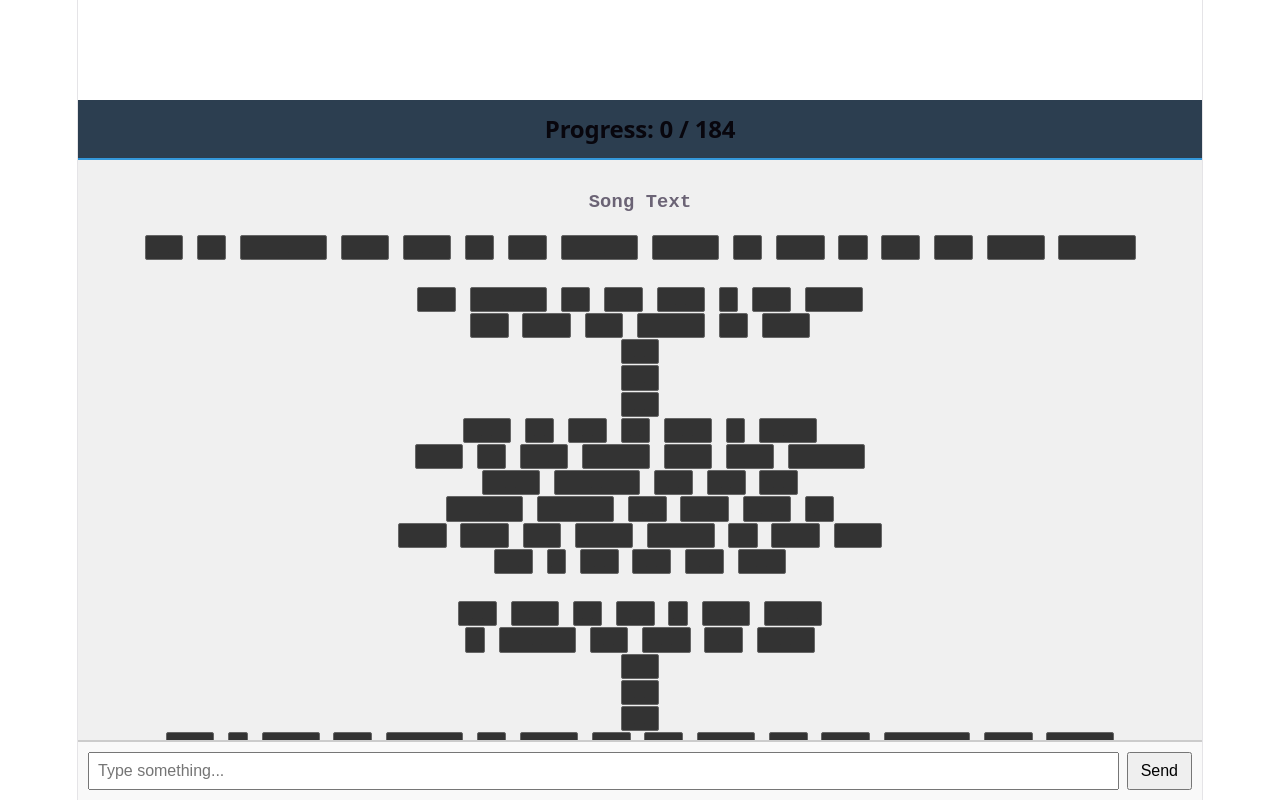
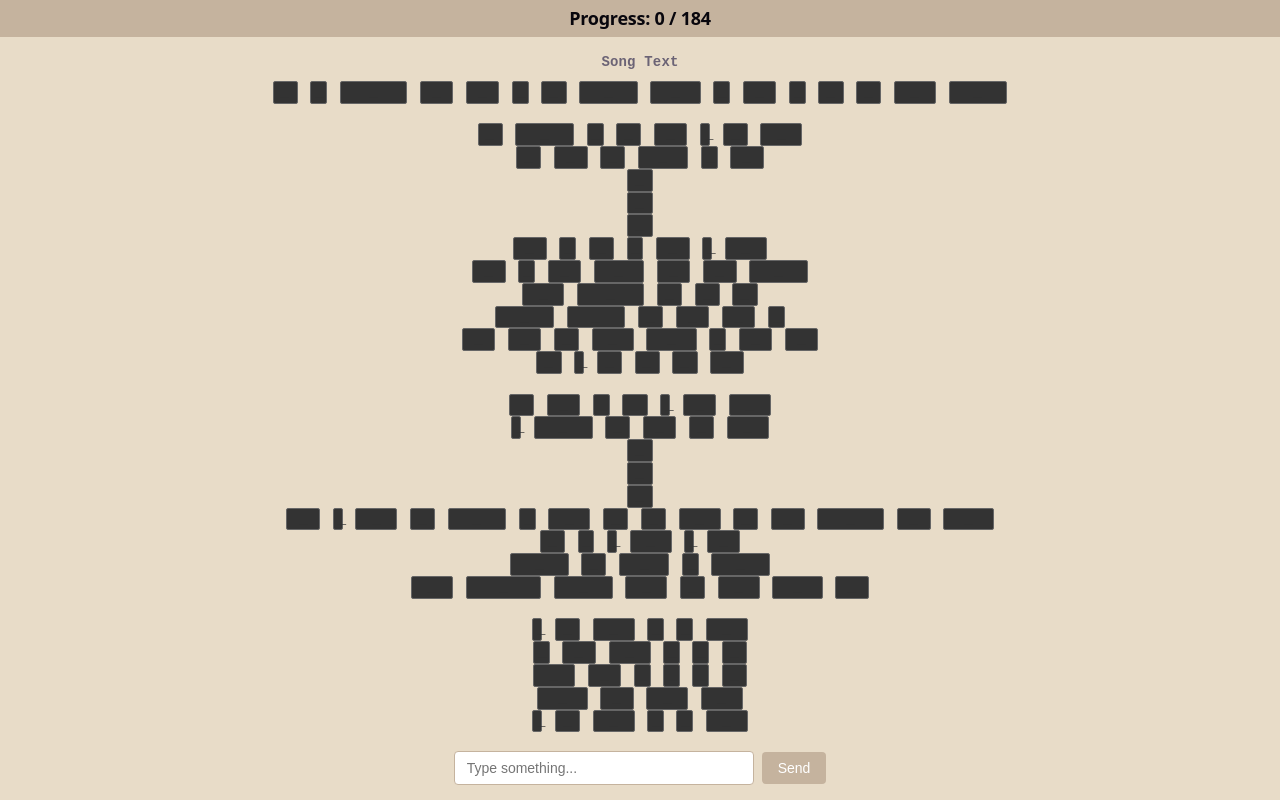
Before and after one commit to hdelazari/thatsmyjam, a React (Vite) app: page / in a window 1280 px wide. Built offline with nearby package versions, Linux system fonts and the light colour scheme.

Commit message:
Aesthetic fixes

```diff
--- a/src/App.css
+++ b/src/App.css
@@ -2,32 +2,38 @@
   display: flex;
   flex-direction: column;
   height: 100vh; /* full screen */
-  justify-content: flex-end; /* push content to bottom */
+  margin: 0;
+  padding: 0;
+  background-color: #e8dcc8;
 }
 
 .progress-tracker {
-  padding: 15px;
-  background-color: #2c3e50;
+  padding: 8px 15px;
+  background-color: #c5b39e;
   color: white;
   text-align: center;
-  border-bottom: 2px solid #3498db;
 }
 
 .progress-tracker h2 {
   margin: 0;
-  font-size: 24px;
+  font-size: 18px;
   font-weight: 600;
 }
 
 .song-text {
-  padding: 10px;
-  background-color: #f0f0f0;
-  border-bottom: 1px solid #ccc;
+  flex: 1;
+  padding: 8px 15px;
+  background-color: transparent;
   white-space: pre-wrap; /* keeps line breaks */
   overflow-y: auto; /* scroll if text is long */
-  max-height: 70%; /* prevent it from covering the whole screen */
   font-family: 'Courier New', monospace;
-  font-size: 16px;
+  font-size: 14px;
+  line-height: 1.4;
+}
+
+.song-text h3 {
+  margin: 8px 0;
+  font-size: 14px;
 }
 
 .song-text pre {
@@ -38,21 +44,35 @@
 
 .input-box {
   display: flex;
-  padding: 10px;
-  border-top: 1px solid #ccc;
-  background-color: #f9f9f9;
+  justify-content: center;
+  align-items: center;
+  padding: 15px;
+  background-color: #e8dcc8;
+  gap: 8px;
 }
 
 .input-box input {
-  flex: 1;
-  padding: 8px;
-  font-size: 16px;
+  width: 300px;
+  padding: 8px 12px;
+  font-size: 14px;
+  border: 1px solid #c5b39e;
+  border-radius: 4px;
+  background-color: white;
+  color: black;
 }
 
 .input-box button {
-  margin-left: 8px;
-  padding: 8px 12px;
-  font-size: 16px;
+  padding: 8px 16px;
+  font-size: 14px;
+  background-color: #c5b39e;
+  color: white;
+  border: none;
+  border-radius: 4px;
+  cursor: pointer;
+}
+
+.input-box button:hover {
+  background-color: #b5a38e;
 }
 
 .blank-word {
--- a/src/index.css
+++ b/src/index.css
@@ -1,3 +1,23 @@
+* {
+  margin: 0;
+  padding: 0;
+  box-sizing: border-box;
+}
+
+body {
+  margin: 0 !important;
+  padding: 0 !important;
+  border: 0;
+}
+
+html, body, #root {
+  width: 100%;
+  height: 100%;
+  margin: 0;
+  padding: 0;
+  overflow: hidden;
+}
+
 :root {
   --text: #6b6375;
   --text-h: #08060d;
@@ -51,19 +71,15 @@
 }
 
 #root {
-  width: 1126px;
+  width: 100%;
   max-width: 100%;
-  margin: 0 auto;
+  margin: 0;
+  padding: 0;
   text-align: center;
-  border-inline: 1px solid var(--border);
-  min-height: 100svh;
+  min-height: 100vh;
   display: flex;
   flex-direction: column;
   box-sizing: border-box;
-}
-
-body {
-  margin: 0;
 }
 
 h1,
```
